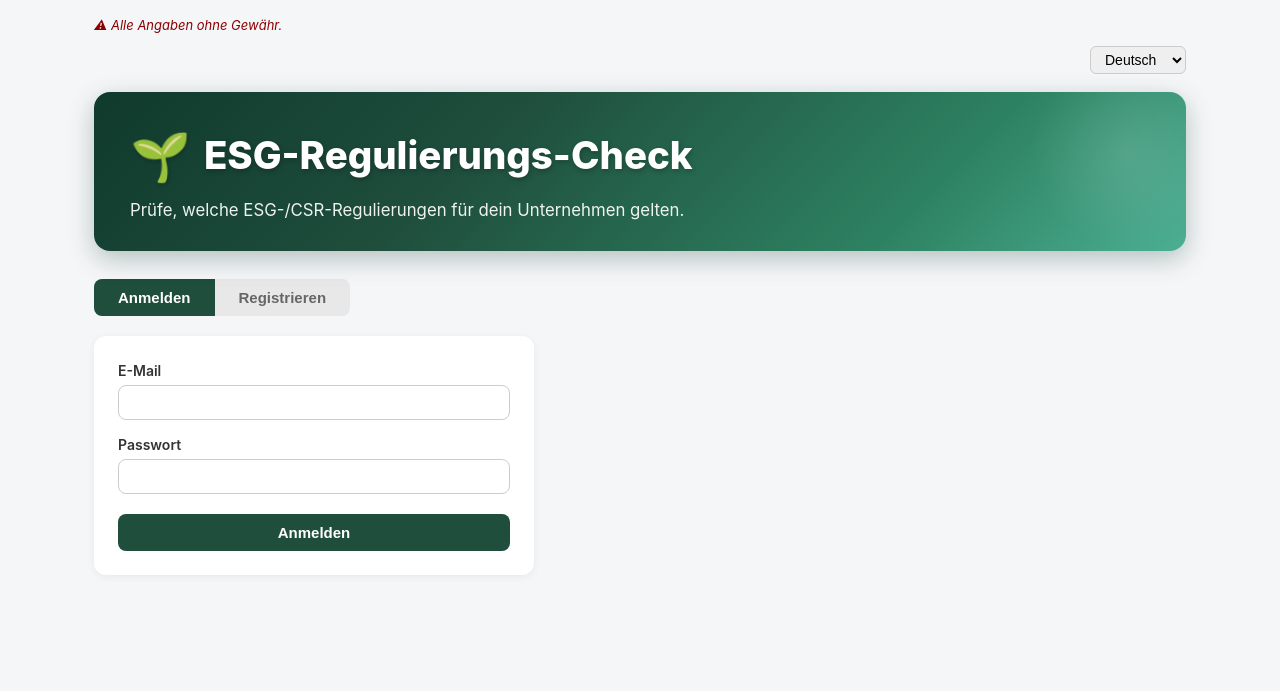
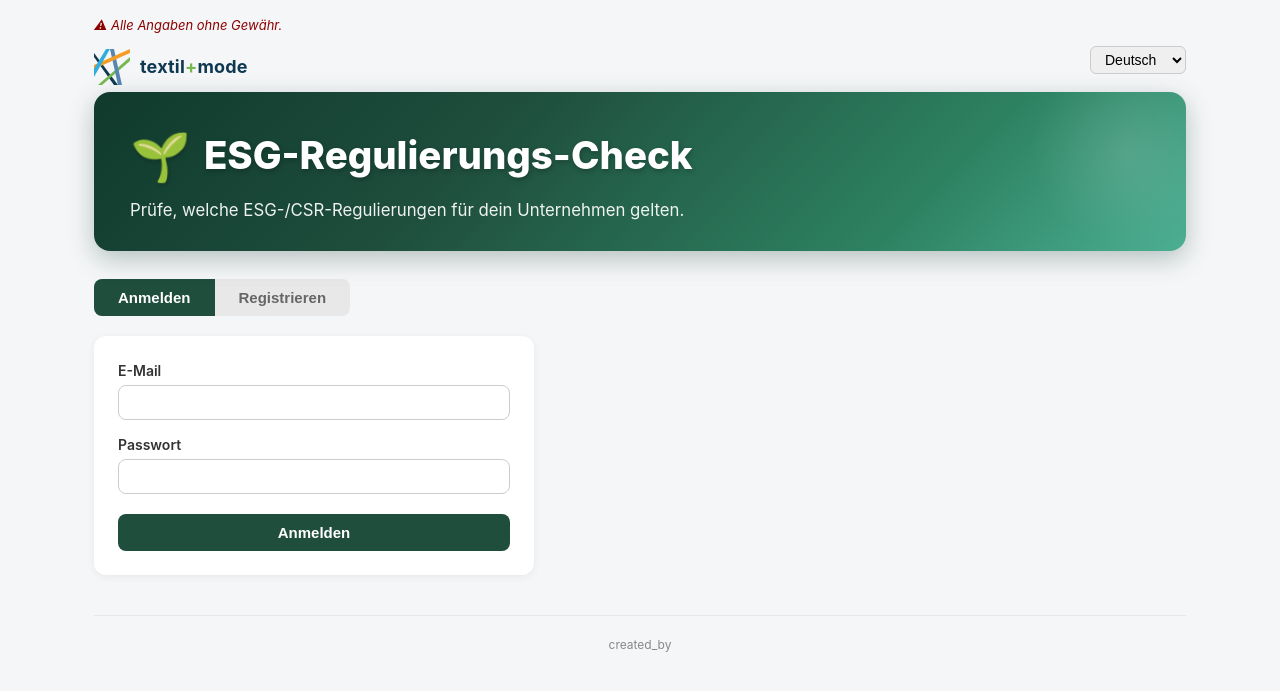
Before and after one commit to textilundmode/esg-regulierungs-check, a Flask app: page /login in a window 1280 px wide. Shown: the top 691 px of the page. Run offline with Flask 3, Linux system fonts and the light colour scheme.

Commit message:
feat: textil+mode Logo oben links im Header
- Neues SVG-Logo in static/images/tum-logo.svg (5-farbiges Symbol + Wortmarke)
- Brand-Element oben links in base.html, verlinkt auf www.textil-mode.de
- Sprachauswahl rueckt nach rechts (topbar: space-between)
- Dockerfile: COPY static/ static/ ergaenzt, damit Assets im Image landen

```diff
--- a/templates/base.html
+++ b/templates/base.html
@@ -12,9 +12,16 @@
     /* Disclaimer */
     .disclaimer { color: #8b0000; font-style: italic; font-size: 13px; margin-bottom: 10px; }
 
-    /* Language picker */
-    .topbar { display: flex; justify-content: flex-end; align-items: center; gap: 8px; margin-bottom: 4px; }
+    /* Top bar: brand left, language picker right */
+    .topbar { display: flex; justify-content: space-between; align-items: center; gap: 8px; margin-bottom: 4px; }
+    .topbar-right { display: flex; align-items: center; gap: 8px; }
     .topbar select { padding: 4px 10px; border-radius: 6px; border: 1px solid #ccc; font-size: 14px; }
+
+    /* Brand (textil+mode) */
+    .brand { display: inline-flex; align-items: center; gap: 10px; text-decoration: none; color: #0f3851; }
+    .brand img { height: 36px; width: 36px; display: block; }
+    .brand-name { font-weight: 700; font-size: 18px; letter-spacing: 0.2px; }
+    .brand-name span { color: #75b84e; }
 
     /* Header */
     .app-header {
@@ -114,6 +121,9 @@
     .tab.active { background: #1f4e3d; color: white; }
     .tab-content { display: none; }
     .tab-content.active { display: block; }
+
+    /* Footer */
+    .app-footer { text-align: center; font-size: 12px; color: #888; margin-top: 40px; padding-top: 20px; border-top: 1px solid #e8e8e8; }
   </style>
 </head>
 <body>
@@ -121,6 +131,11 @@
     <div class="disclaimer">⚠ {{ t("disclaimer", lang) }}</div>
 
     <div class="topbar">
+      <a class="brand" href="https://www.textil-mode.de" target="_blank" rel="noopener">
+        <img src="{{ url_for('static', filename='images/tum-logo.svg') }}" alt="textil+mode Logo">
+        <span class="brand-name">textil<span>+</span>mode</span>
+      </a>
+      <div class="topbar-right">
         <form method="post" action="{{ url_for('set_language') }}" style="display:flex;gap:6px;align-items:center;">
           <select name="language" onchange="this.form.submit()">
             {% for code, name in LANGUAGES.items() %}
@@ -132,6 +147,7 @@
         <span style="font-size:13px;color:#888;">{{ session.get('user_email','') }}</span>
         <a href="{{ url_for('logout') }}" class="btn btn-sm" style="background:#e8e8e8;color:#333;">{{ t("btn_logout", lang) }}</a>
         {% endif %}
+      </div>
     </div>
 
     <div class="app-header">
@@ -148,6 +164,8 @@
     {% endwith %}
 
     {% block content %}{% endblock %}
+
+    <div class="app-footer">{{ t("created_by", lang) }}</div>
   </div>
 </body>
 </html>
```
Also changed, not shown: static/images/tum-logo.svg (added), 1 other file. Lines whose indentation alone changed are shown as unchanged.
